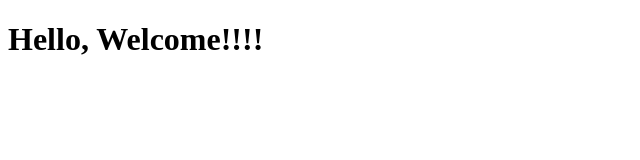
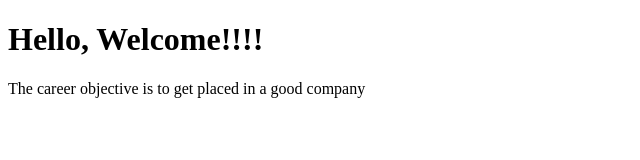
Before and after one commit to KaviPriyaD-20csc55/Trial, a plain HTML site: page index.html in a window 1280 px wide. Shown: the whole page, without its empty margins (0-640 px from the left). Drawn offline with Linux system fonts and the light colour scheme.

Commit message:
Added a paragraph

```diff
--- a/index.html
+++ b/index.html
@@ -7,5 +7,6 @@
 </head>
 <body>
     <h1>Hello, Welcome!!!!</h1>
+    <p> The career objective is to get placed in a good company</p>
 </body>
 </html>
```
